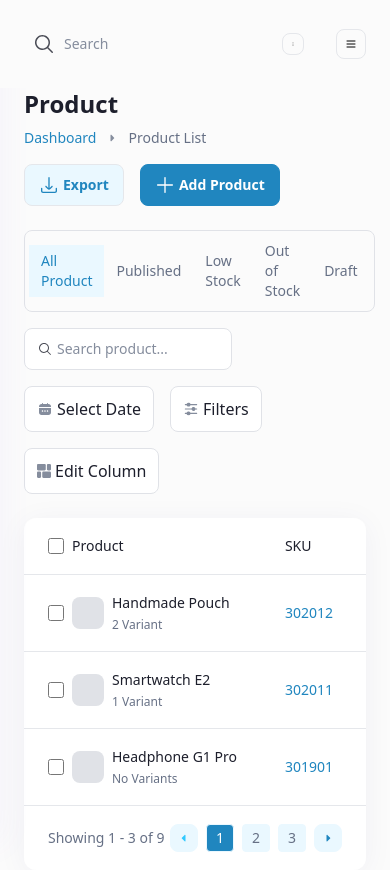
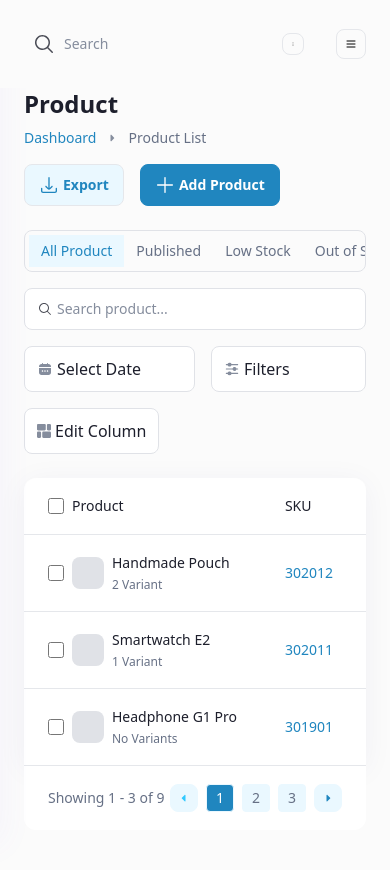
Before and after one commit to SisodiyaAakash/mytech, a Next.js app: page /products in a window 390 px wide. After the commit the page ends 844 px from the top, so only its background shows below. Built offline with nearby package versions, Linux system fonts and the light colour scheme.

Commit message:
Minor responsiveness changes

```diff
--- a/app/products/page.js
+++ b/app/products/page.js
@@ -252,9 +252,9 @@ export default function Product() {
 
         {/* Filter Area */}
         <div className="filter-area py-6 flex flex-wrap items-center justify-between gap-4 w-full">
-          <ul className="status-list rounded-lg border border-[#E0E2E7] p-1 flex items-center">
+          <ul className="status-list rounded-lg border border-[#E0E2E7] p-1 flex items-center overflow-x-auto">
             <li
-              className={`text-sm font-medium hover:bg-[#EAF8FF] hover:text-[#2086BF] px-3 py-1.5 cursor-pointer duration-500 ${
+              className={`text-sm font-medium hover:bg-[#EAF8FF] hover:text-[#2086BF] px-3 py-1.5 cursor-pointer duration-500 text-nowrap ${
                 !activeStatus
                   ? "bg-[#EAF8FF] text-[#2086BF]"
                   : "bg-transparent text-[#667085]"
@@ -265,7 +265,7 @@ export default function Product() {
             </li>
             {Object.values(productStatus).map((status) => (
               <li
-                className={`text-sm font-medium hover:bg-[#EAF8FF] hover:text-[#2086BF] px-3 py-1.5 cursor-pointer duration-500 ${
+                className={`text-sm font-medium hover:bg-[#EAF8FF] hover:text-[#2086BF] px-3 py-1.5 cursor-pointer duration-500 text-nowrap ${
                   activeStatus === status.id
                     ? "bg-[#EAF8FF] text-[#2086BF]"
                     : "bg-transparent text-[#667085]"
@@ -278,8 +278,8 @@ export default function Product() {
             ))}
           </ul>
 
-          <div className="flex flex-wrap items-center gap-4">
-            <label className="group w-52 flex items-center gap-1 px-3 py-2.5 rounded-lg border border-[#E0E2E7] bg-white">
+          <div className="flex flex-wrap items-center gap-4 w-full md:w-auto">
+            <label className="group w-full md:w-52 flex items-center gap-1 px-3 py-2.5 rounded-lg border border-[#E0E2E7] bg-white">
               <Image
                 src="/icons/search.svg"
                 className="group-hover:brightness-0 duration-500 min-w-4 w-4 h-4 lg:min-w-5 lg:w-5 lg:h-5"
@@ -295,7 +295,7 @@ export default function Product() {
                 className="text-sm font-medium outline-0 bg-transparent flex-grow placeholder:text-[#858D9D]"
               />
             </label>
-            <label className="group flex items-center gap-1 px-3 py-2.5 rounded-lg border border-[#E0E2E7] bg-white relative cursor-pointer">
+            <label className="group flex w-1/2 md:w-auto items-center gap-1 px-3 py-2.5 rounded-lg border border-[#E0E2E7] bg-white relative cursor-pointer">
               <Image
                 src="/icons/calendar.svg"
                 className="group-hover:brightness-0 duration-500 min-w-4 w-4 h-4 lg:min-w-5 lg:w-5 lg:h-5"
@@ -312,7 +312,7 @@ export default function Product() {
                 placeholder="Select Dates"
               />
             </label>
-            <label className="group flex items-center gap-1 px-3 py-2.5 rounded-lg border border-[#E0E2E7] bg-white relative cursor-pointer">
+            <label className="group flex flex-grow md:flex-grow-0 md:w-auto items-center gap-1 px-3 py-2.5 rounded-lg border border-[#E0E2E7] bg-white relative cursor-pointer">
               <Image
                 src="/icons/filter.svg"
                 className="group-hover:brightness-0 duration-500 min-w-4 w-4 h-4 lg:min-w-5 lg:w-5 lg:h-5"
@@ -322,7 +322,7 @@ export default function Product() {
               />
               Filters
             </label>
-            <label className="group flex items-center gap-1 px-3 py-2.5 rounded-lg border border-[#E0E2E7] bg-white relative cursor-pointer">
+            <label className="group flex md:w-auto items-center gap-1 px-3 py-2.5 rounded-lg border border-[#E0E2E7] bg-white relative cursor-pointer">
               <Image
                 src="/icons/column.svg"
                 className="group-hover:brightness-0 duration-500 min-w-3.5 w-3.5 h-3.5 lg:min-w-3.5 lg:w-4 lg:h-4"
@@ -335,7 +335,7 @@ export default function Product() {
           </div>
         </div>
         {/* Product Listing Area */}
-        <div className="product-listing rounded-xl shadow-shadow2 overflow-x-auto">
+        <div className="product-listing rounded-t-xl shadow-shadow2 overflow-x-auto">
           <table className="w-full text-left border-collapse min-w-[600px]">
             <thead>
               <tr className="bg-white">
@@ -502,7 +502,8 @@ export default function Product() {
               ))}
             </tbody>
           </table>
-          <div className="flex justify-between items-center bg-white px-6 py-[18px]">
+        </div>
+        <div className="flex justify-between rounded-b-xl items-center bg-white px-6 py-[18px]">
           <span className="text-sm font-medium text-[#667085]">
             Showing {indexOfFirstProduct + 1} -{" "}
             {Math.min(indexOfLastProduct, filteredProducts.length)} of{" "}
@@ -558,7 +559,9 @@ export default function Product() {
                   : "group hover:bg-[#2086BF] hover:border-[#2086BF]"
               }`}
               onClick={() => handlePageChange(currentPage + 1)}
-                disabled={currentPage === totalPages || filteredProducts.length == 0}
+              disabled={
+                currentPage === totalPages || filteredProducts.length == 0
+              }
             >
               <Image
                 src="/icons/next.svg"
@@ -572,7 +575,6 @@ export default function Product() {
                 height={16}
               />
             </button>
-            </div>
           </div>
         </div>
 
```
Lines whose indentation alone changed are shown as unchanged.
